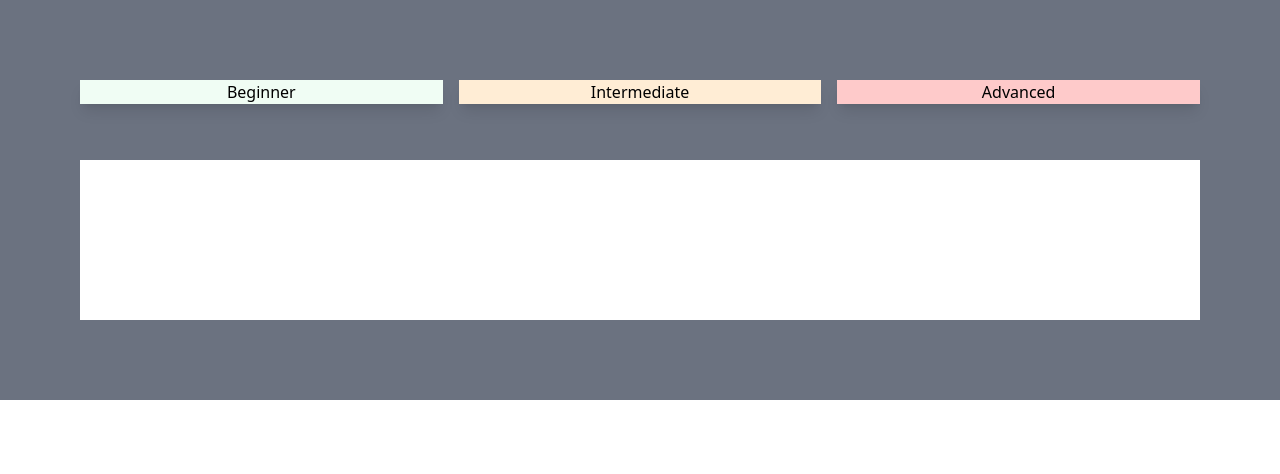
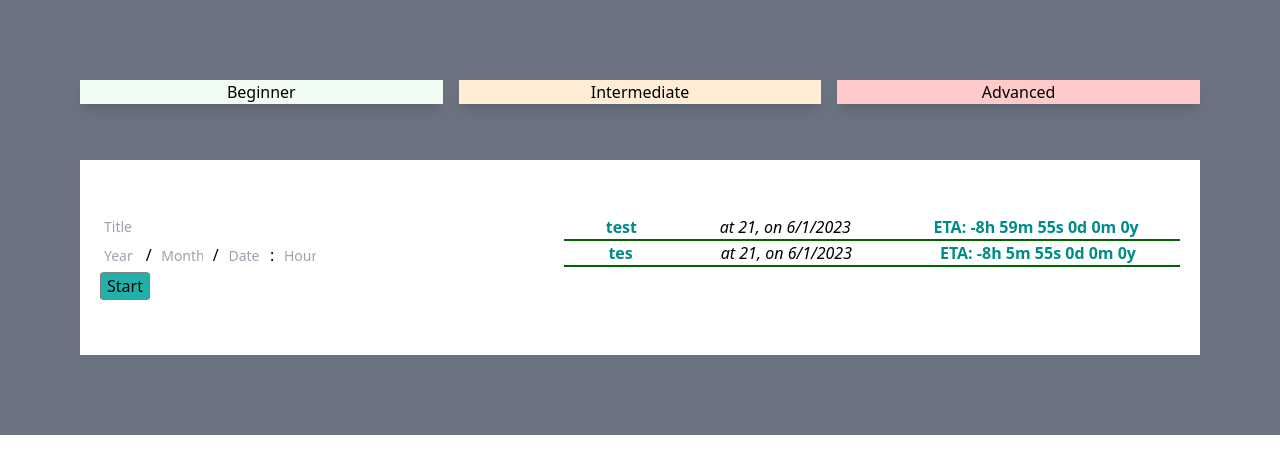
Before and after one commit to tminhvu/app-ideas, a React (Create React App) app: page /beginner/countdowntimer in a window 1280 px wide. Shown: the top 474 px of the page. Built offline with nearby package versions, Linux system fonts and the light colour scheme.

Commit message:
feat: finished countdowntimer

```diff
--- a/src/beginner/CountdownTimer.js
+++ b/src/beginner/CountdownTimer.js
@@ -1,9 +1,153 @@
+import { useEffect, useState } from "react"
+import styled from "styled-components"
 import Page from "../Page"
 
+const Create = styled.div`
+    width: 43%;
+`
+const Wrapper = styled.div`
+    width: 220px;
+    display: flex;
+    margin: 5px 0px;
+    justify-content: space-between;
+`
+
+const Input = styled.input`
+    width: ${props => {
+        if (props.placeholder == 'Title')
+            return '100%'
+        return props.placeholder.length * 10
+    }}px;
+    font-size: 14px;
+    box-sizing: border-box;
+    padding: 1px 4px;
+    outline: none;
+`
+
+const Button = styled.button`
+    width: 50px;
+    padding: 1px 4px;
+    border: 1px solid gray;
+    border-radius: 10%;
+    box-sizing: border-box;
+    background-color: lightseagreen;
+
+    &:hover {
+        background-color: white;
+    }
+`
+
+const Display = styled.div`
+    width: 57%;
+    padding: 5px 0px;
+`
+
+const Title = styled.h6`
+    color: darkcyan;
+    font-weight: bold;
+`
+const DueDate = styled.span`
+    font-style: italic;
+`
+const Countdown = styled.span`
+    color: darkcyan;
+    font-weight: bold;
+`
+
+const Clock = ({ event }) => {
+    const countDown = milisecToCountDown(event.timeDiff)
+
+    return (
+        <Wrapper style={{ borderBottom: 'solid darkgreen 2px', justifyContent: 'space-around', width: '100%', padding: '0px', margin: '0px' }}>
+            <Title>{event.title}</Title>
+            <DueDate> at {event.hour}, on {event.date}/{event.month}/{event.year}</DueDate>
+            <Countdown>ETA: {countDown}</Countdown>
+        </Wrapper>
+    )
+}
+
+function milisecToCountDown(ms) {
+    const diff = new Date(ms)
+    const days = diff.getDate() - 1
+    const months = diff.getMonth()
+    const years = diff.getFullYear() - 1970
+    const hours = diff.getHours() - 8
+    const minutes = diff.getMinutes()
+    const seconds = diff.getSeconds()
+
+    return hours + 'h ' + minutes + 'm ' + seconds + 's ' + days + 'd ' + months + 'm ' + years + 'y '
+}
+
+const timeDifInMs = (date) => {
+    const now = new Date()
+    const ms = (date.getTime() - now.getTime())
+
+    return ms
+}
+
 const CountdownTimer = () => {
+    const [year, setYear] = useState('')
+    const [month, setMonth] = useState('')
+    const [date, setDate] = useState('')
+    const [hour, setHour] = useState('')
+
+    const [title, setTitle] = useState('')
+
+    const temp = { timeDiff: 3600000, date: "6", hour: "21", month: "1", title: "test", year: "2023" }
+    const temp2 = { timeDiff: 360000, date: "6", hour: "21", month: "1", title: "tes", year: "2023" }
+
+    const [events, setEvents] = useState([temp, temp2])
+
+    useEffect(() => {
+        const interval = setInterval(() => {
+            var newEvents = [...events]
+
+            newEvents.forEach((e) => {
+                e.timeDiff = e.timeDiff - 1000
+            })
+
+            setEvents(newEvents)
+        }, 1000)
+
+        return () => clearInterval(interval)
+    }, [events])
+
     return (
-        <Page>
-        </Page>
+        <Page style={{ display: 'flex', flexDirection: 'row', justifyContent: 'space-between', padding: '50px 20px' }}>
+            <>
+                <Create>
+                    <Wrapper>
+                        <Input value={title} placeholder='Title' onChange={(e) => setTitle(e.target.value)} />
+                    </Wrapper>
+                    <Wrapper>
+                        <Input value={year} placeholder='Year' onChange={(e) => setYear(e.target.value)} />/
+                        <Input value={month} placeholder='Month' onChange={(e) => setMonth(e.target.value)} />/
+                        <Input value={date} placeholder='Date' onChange={(e) => setDate(e.target.value)} />:
+                        <Input value={hour} placeholder='Hour' onChange={(e) => setHour(e.target.value)} />
+                    </Wrapper>
+                    <Wrapper>
+                        <Button onClick={() => {
+                            setEvents((old) => {
+                                setTitle('')
+                                setYear('')
+                                setMonth('')
+                                setDate('')
+                                setHour('')
+
+                                var h = hour === '' ? 0 : hour
+                                const timeDiff = timeDifInMs(new Date(year, month - 1, date, h))
+                                return [...old, { title: title, year: year, month: month, date: date, hour: h, timeDiff: timeDiff }]
+                            })
+                        }}>Start</Button>
+                    </Wrapper>
+                </Create>
+                <Display>
+                    {events?.map((e) => {
+                        return <Clock key={e.title} event={e} />
+                    })}
+                </Display>
+            </>
+        </Page >
     )
 }
 
```
